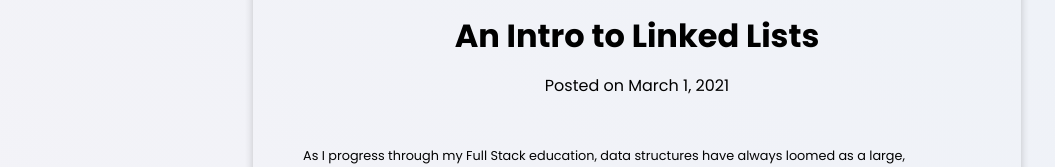
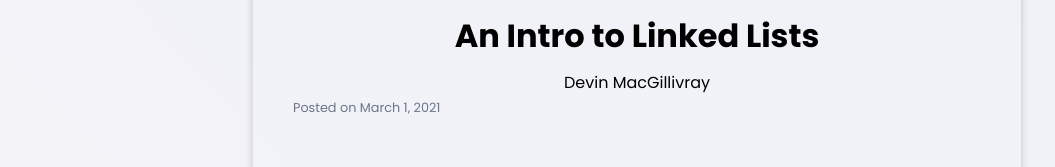
Before and after one commit to devhmac/Final_portfolio, a Next.js app in the folder portfolio-site/: page /articles/An-Intro-to-Linked-Lists in a window 1280 px wide. Shown: the part 486-653 px from the top of the page, without its empty margins (3-1058 px from the left). Built offline with nearby package versions, Linux system fonts and the light colour scheme; a web font is replaced by a local one.

Commit message:
cleanup and adding author

```diff
--- a/portfolio-site/container/Work.jsx
+++ b/portfolio-site/container/Work.jsx
@@ -15,7 +15,7 @@ const Work = () => {
   const [works, setWorks] = useState([]);
   const [filterWork, setFilterWork] = useState([]);
   useEffect(() => {
-    const query = '*[_type == "works"] | order(order asc)';
+    const query = '*[_type == "works"] | order(order desc)';
 
     client.fetch(query).then((data) => {
       setWorks(data);
--- a/portfolio-site/content/articles/An-Intro-to-Linked-Lists.md
+++ b/portfolio-site/content/articles/An-Intro-to-Linked-Lists.md
@@ -1,6 +1,7 @@
 ---
 title: "An Intro to Linked Lists"
 date: "March 1, 2021"
+author: "Devin MacGillivray"
 excerpt: " A quick intro to working with Linked Lists Data Structures, for learners by a learner."
 bannerImage: https://miro.medium.com/max/1134/1*JydPaHc6VTy6jwoBwP7_zg.png
 ---
--- a/portfolio-site/pages/articles/[slug].js
+++ b/portfolio-site/pages/articles/[slug].js
@@ -4,7 +4,7 @@ import { marked } from 'marked'
 import Link from 'next/link'
 import styles from '../../styles/Slug.module.scss'
 
-export default function PostPage({ frontmatter: { title, date, bannerImage }, slug, content }) {
+export default function PostPage({ frontmatter: { title, date, author, bannerImage }, slug, content }) {
 
   return (
     <>
@@ -12,7 +12,8 @@ export default function PostPage({ frontmatter: { title, date, bannerImage }, sl
         <div className={`${styles.card} ${styles['card-page']}`}>
           <img className={styles['post-image']} src={bannerImage} />
           <h1 className={styles['post-title']}>{title}</h1>
-          <div className={styles['post-date']}> Posted on {date}</div>
+          <p>{author}</p>
+          <div className={`${styles['post-date']} ${styles['p-text']}`}> Posted on {date}</div>
           <div className={styles['post-body']}>
             <div dangerouslySetInnerHTML={{ __html: marked(content) }}></div>
           </div>
--- a/portfolio-site/styles/Slug.module.scss
+++ b/portfolio-site/styles/Slug.module.scss
@@ -75,3 +75,9 @@
     color: black;
   }
 }
+.p-text {
+  font-size: 0.8rem;
+  text-align: left;
+  color: var(--gray-color);
+  line-height: 1.5;
+}
```
Also changed, not shown: portfolio-site/styles/Skills.module.scss (deleted), portfolio-site/styles/Testimonial.module.scss (deleted), 2 other files (tests, documents, lock files or other folders).
